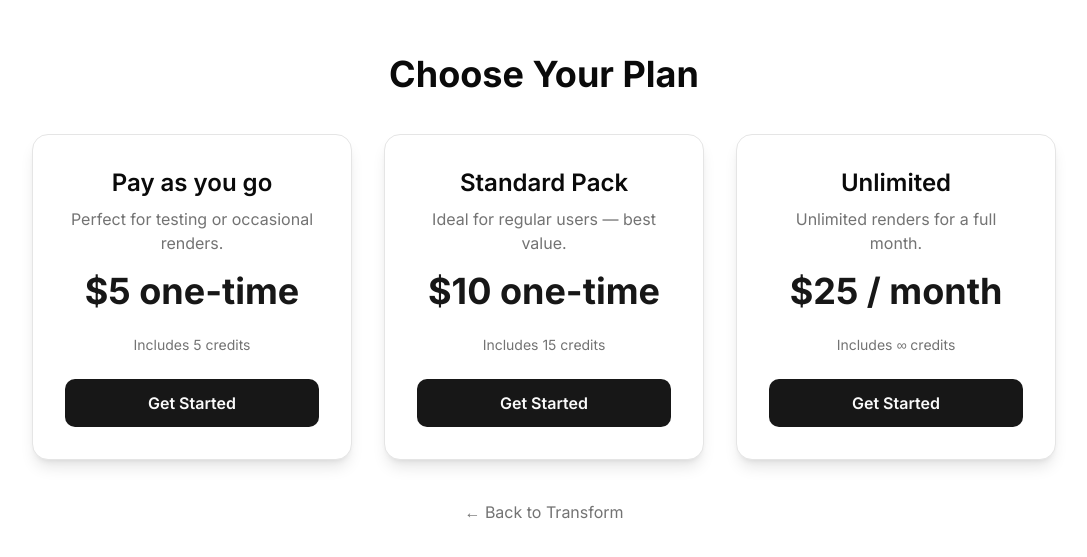
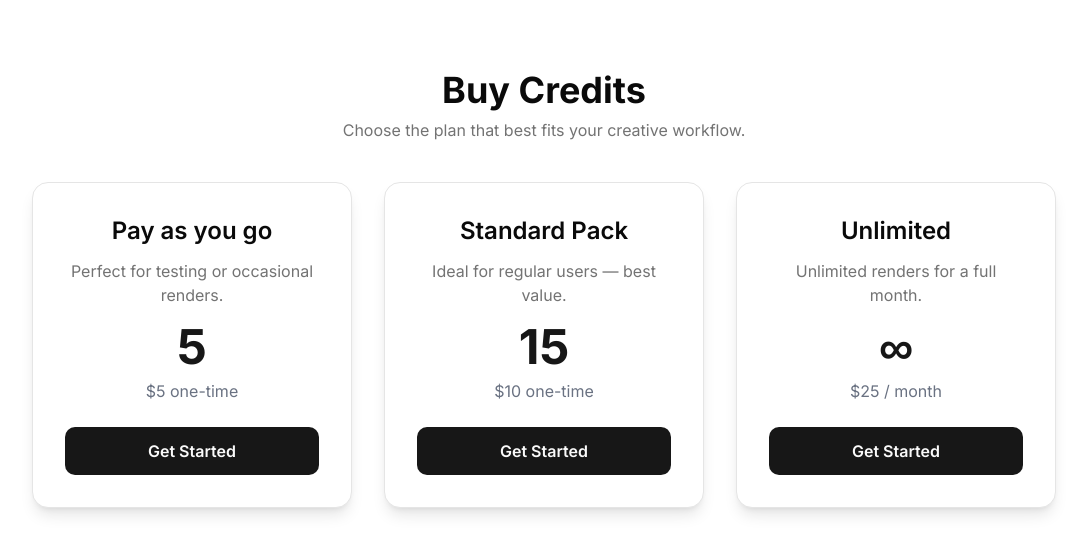
Before and after one commit to LucasBallario/Sketcha, a Next.js app: page /buy-credits in a window 1280 px wide. Shown: the part 111-668 px from the top of the page, without its empty margins (96-1183 px from the left). Built offline with nearby package versions, Linux system fonts and the light colour scheme; no server answers.

Commit message:
update buy credits page

```diff
--- a/app/buy-credits/page.jsx
+++ b/app/buy-credits/page.jsx
@@ -1,29 +1,37 @@
-"use client";
+"use client"
 
-import { useAuth } from "@/context/AuthContext";
-import { useRouter } from "next/navigation";
+import { useRouter } from "next/navigation"
+import { useAuth } from "@/context/AuthContext"
 
 export default function BuyCreditsPage() {
-  const { user } = useAuth();
-  const router = useRouter();
+  const router = useRouter()
+  const { user } = useAuth()
 
-  const handleBuy = async (amount, label) => {
+  const handleBuy = async (planType) => {
     if (!user) {
-      alert("Please log in first!");
-      router.push("/login");
-      return;
+      alert("Please log in first!")
+      router.push("/login")
+      return
     }
 
-    const res = await fetch("/api/checkout", {
-      method: "POST",
-      headers: { "Content-Type": "application/json" },
-      body: JSON.stringify({ userId: user.id, amount }),
-    });
+    try {
+      const res = await fetch("/api/checkout", {
+        method: "POST",
+        headers: { "Content-Type": "application/json" },
+        body: JSON.stringify({ userId: user.id, planType }),
+      })
 
-    const data = await res.json();
-    if (data.url) window.location.href = data.url;
-    else alert("Error starting checkout");
-  };
+      const data = await res.json()
+      if (data.url) {
+        window.location.href = data.url
+      } else {
+        alert("Error starting checkout")
+      }
+    } catch (error) {
+      console.error("Checkout error:", error)
+      alert("Something went wrong.")
+    }
+  }
 
   const plans = [
     {
@@ -31,46 +39,49 @@ export default function BuyCreditsPage() {
       description: "Perfect for testing or occasional renders.",
       credits: 5,
       price: "$5 one-time",
-      amount: 5,
+      planType: "payg",
     },
     {
       name: "Standard Pack",
       description: "Ideal for regular users — best value.",
       credits: 15,
       price: "$10 one-time",
-      amount: 10,
+      planType: "standard",
     },
     {
       name: "Unlimited",
       description: "Unlimited renders for a full month.",
       credits: "∞",
       price: "$25 / month",
-      amount: 25,
+      planType: "unlimited",
     },
-  ];
+  ]
 
   return (
     <div className="min-h-screen flex flex-col items-center justify-center bg-background px-6 py-16">
-      <h1 className="text-4xl font-bold mb-10 text-foreground">
-        Choose Your Plan
-      </h1>
+      <div className="text-center mb-10">
+        <h1 className="text-4xl font-bold text-foreground">Buy Credits</h1>
+        <p className="text-muted-foreground mt-2">
+          Choose the plan that best fits your creative workflow.
+        </p>
+      </div>
 
-      <div className="grid md:grid-cols-3 gap-8 w-full max-w-5xl">
+      <div className="grid grid-cols-1 md:grid-cols-3 gap-8 max-w-5xl w-full">
         {plans.map((plan) => (
           <div
             key={plan.name}
-            className="border border-border rounded-2xl shadow-lg p-8 bg-card flex flex-col items-center text-center transition hover:scale-105"
+            className="bg-card border border-border rounded-2xl shadow-lg p-8 flex flex-col items-center text-center hover:scale-[1.02] transition-all duration-200"
           >
-            <h2 className="text-2xl font-semibold mb-2">{plan.name}</h2>
+            <h2 className="text-2xl font-semibold text-foreground mb-3">
+              {plan.name}
+            </h2>
             <p className="text-muted-foreground mb-4">{plan.description}</p>
-            <p className="text-4xl font-bold mb-6 text-primary">
-              {plan.price}
+            <p className="text-5xl font-bold text-primary mb-2">
+              {plan.credits}
             </p>
-            <p className="mb-6 text-sm text-muted-foreground">
-              Includes {plan.credits} credits
-            </p>
+            <p className="text-gray-500 mb-6">{plan.price}</p>
             <button
-              onClick={() => handleBuy(plan.amount, plan.name)}
+              onClick={() => handleBuy(plan.planType)}
               className="w-full bg-primary text-primary-foreground py-3 rounded-lg font-semibold hover:bg-primary/90 transition"
             >
               Get Started
@@ -78,13 +89,6 @@ export default function BuyCreditsPage() {
           </div>
         ))}
       </div>
-
-      <button
-        onClick={() => router.push("/transform")}
-        className="mt-10 text-muted-foreground hover:text-foreground transition"
-      >
-        ← Back to Transform
-      </button>
     </div>
-  );
+  )
 }
```
